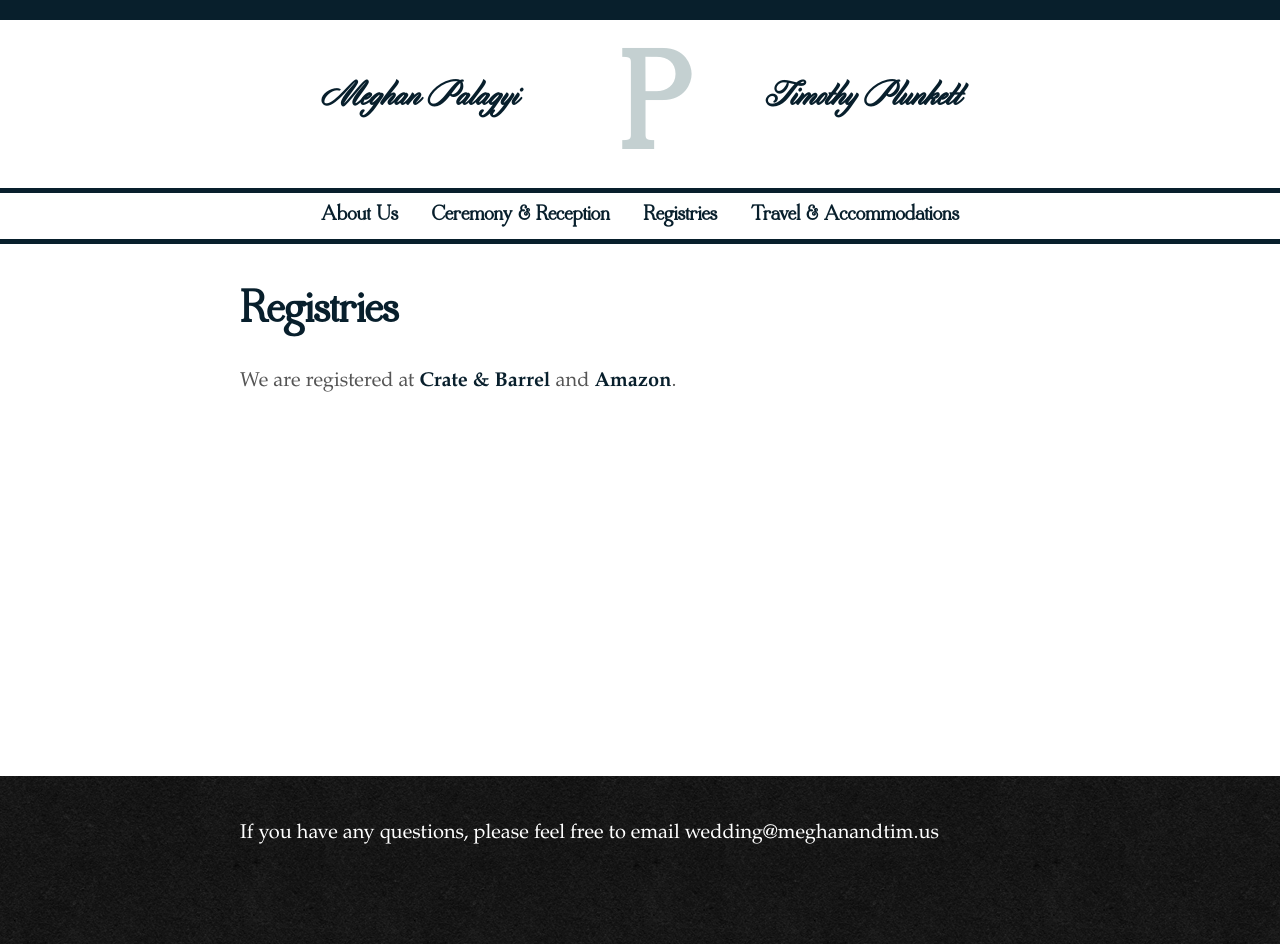
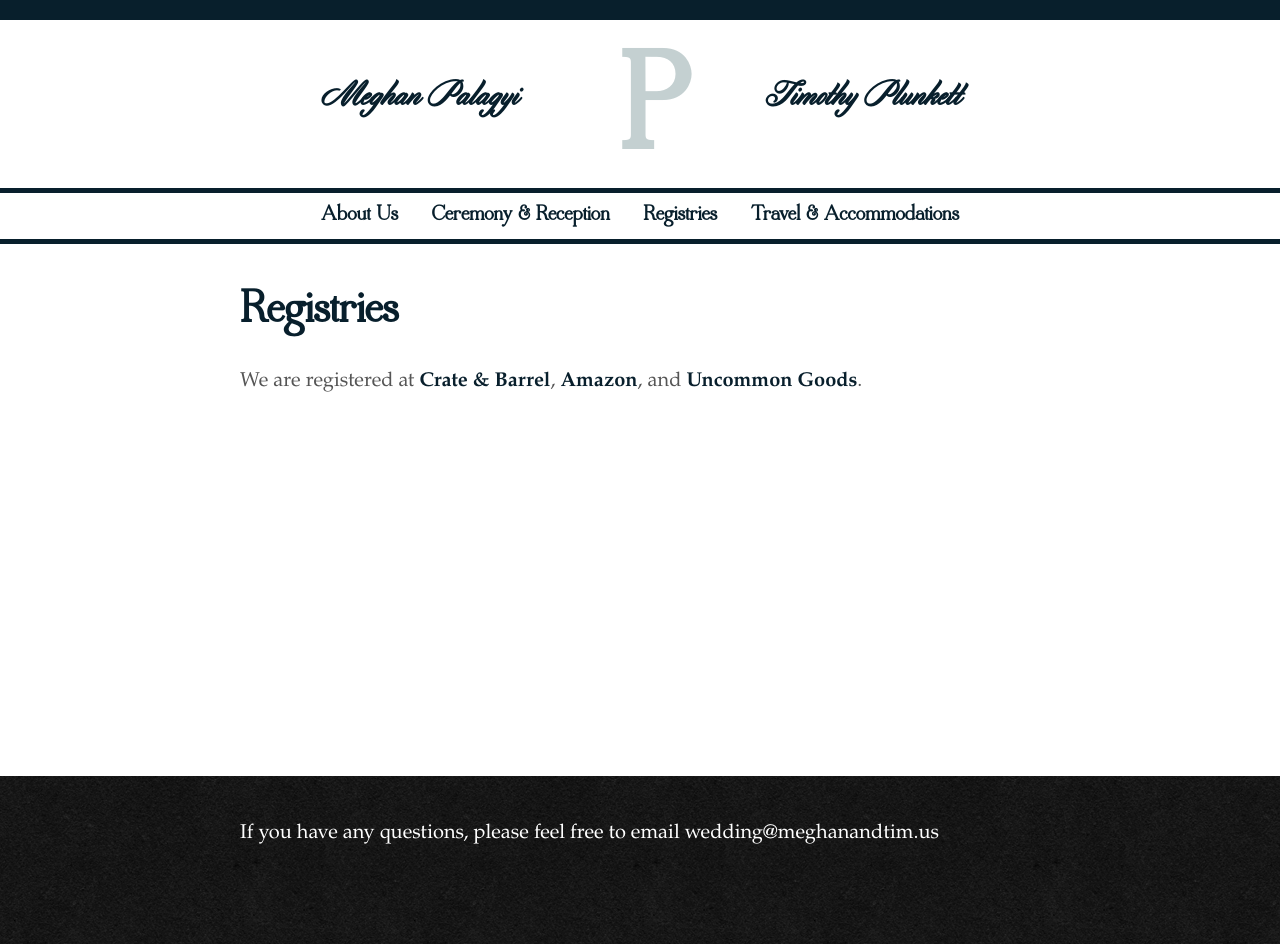
Before and after one commit to timplunkett/meghanandtim.us, a Jekyll site: the page built from registries/index.md, in a window 1280 px wide. Built offline with Jekyll 4.4.1, drawn with Linux system fonts in a browser that asks for light colours.

Commit message:
Adding uncommon goods link.

```diff
--- a/registries/index.md
+++ b/registries/index.md
@@ -5,4 +5,4 @@ title: Registries
 
 # Registries
 
-We are registered at <a href="http://www.crateandbarrel.com/Gift-Registry/Meghan-Palagyi-and-Tim-Plunkett/r5117564" target="_blank">Crate &amp; Barrel</a> and <a href="http://www.amazon.com/registry/wedding/1OKBV0YL1PV2U/ref=cm_sw_r_tw_wr_7Dlrtb0YZ8VP5" target="_blank">Amazon</a>.
+We are registered at <a href="http://www.crateandbarrel.com/Gift-Registry/Meghan-Palagyi-and-Tim-Plunkett/r5117564" target="_blank">Crate &amp; Barrel</a>, <a href="http://www.amazon.com/registry/wedding/1OKBV0YL1PV2U/ref=cm_sw_r_tw_wr_7Dlrtb0YZ8VP5" target="_blank">Amazon</a>, and <a href="http://www.uncommongoods.com/giftRegistry/registry.jsp" target="_blank">Uncommon Goods</a>.
```
